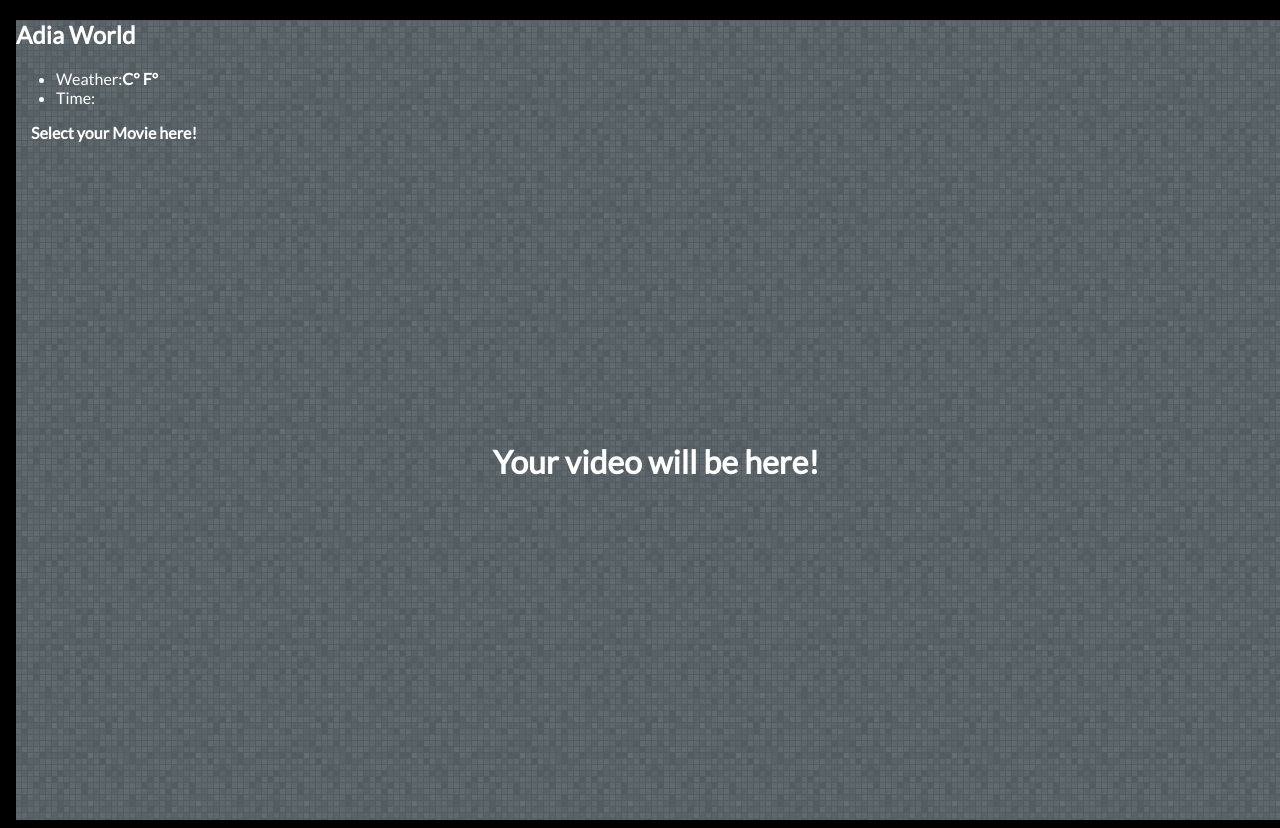
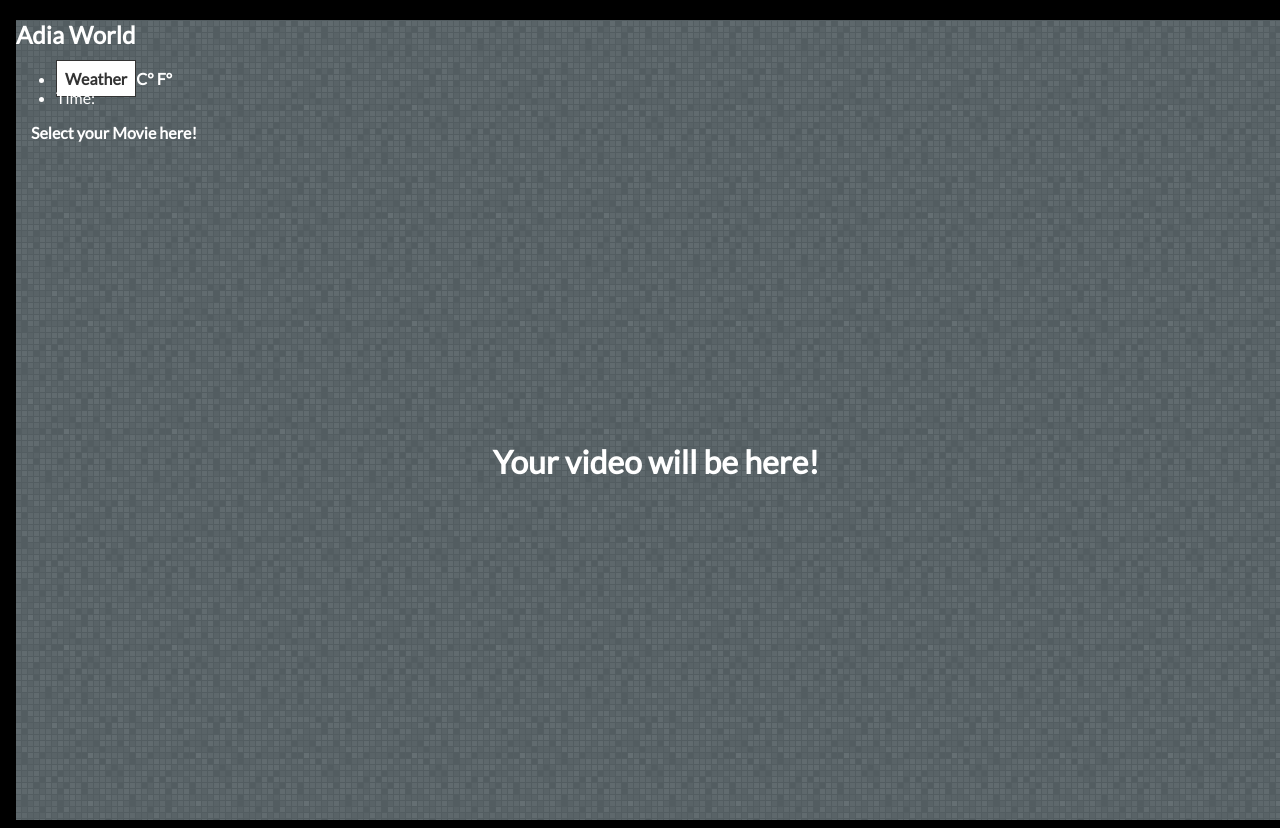
Before and after one commit to MarUser04/Adia-World-Exercise-, an Angular app: page / in a window 1280 px wide. Built offline with nearby package versions, Linux system fonts and the light colour scheme; no server answers; what videogular2 would draw is missing.

Commit message:
button style

```diff
--- a/src/app/components/main-area/main-area.component.css
+++ b/src/app/components/main-area/main-area.component.css
@@ -5,6 +5,11 @@ li {
 
 #weatherClick {
   cursor: pointer;
+  border: 1px solid #333;
+  padding: 8px;
+  background: white;
+  color: #333;
+  font-weight: bold;
 }
 
 .formCity {
--- a/src/app/components/main-area/main-area.component.html
+++ b/src/app/components/main-area/main-area.component.html
@@ -7,7 +7,7 @@
       <div id="navbarResponsive">
         <ul class="navbar-nav ml-auto">
           <li class="nav-item navbar-brand">
-            <span id="weatherClick" (click)="(showDialog = !showDialog)">Weather:</span>
+            <span id="weatherClick" (click)="(showDialog = !showDialog)">Weather</span>
             <span>{{currentWeather?.name}}</span>
             <strong>C° {{temp_c}}</strong>
             <strong>F° {{temp_f}}</strong>
```
